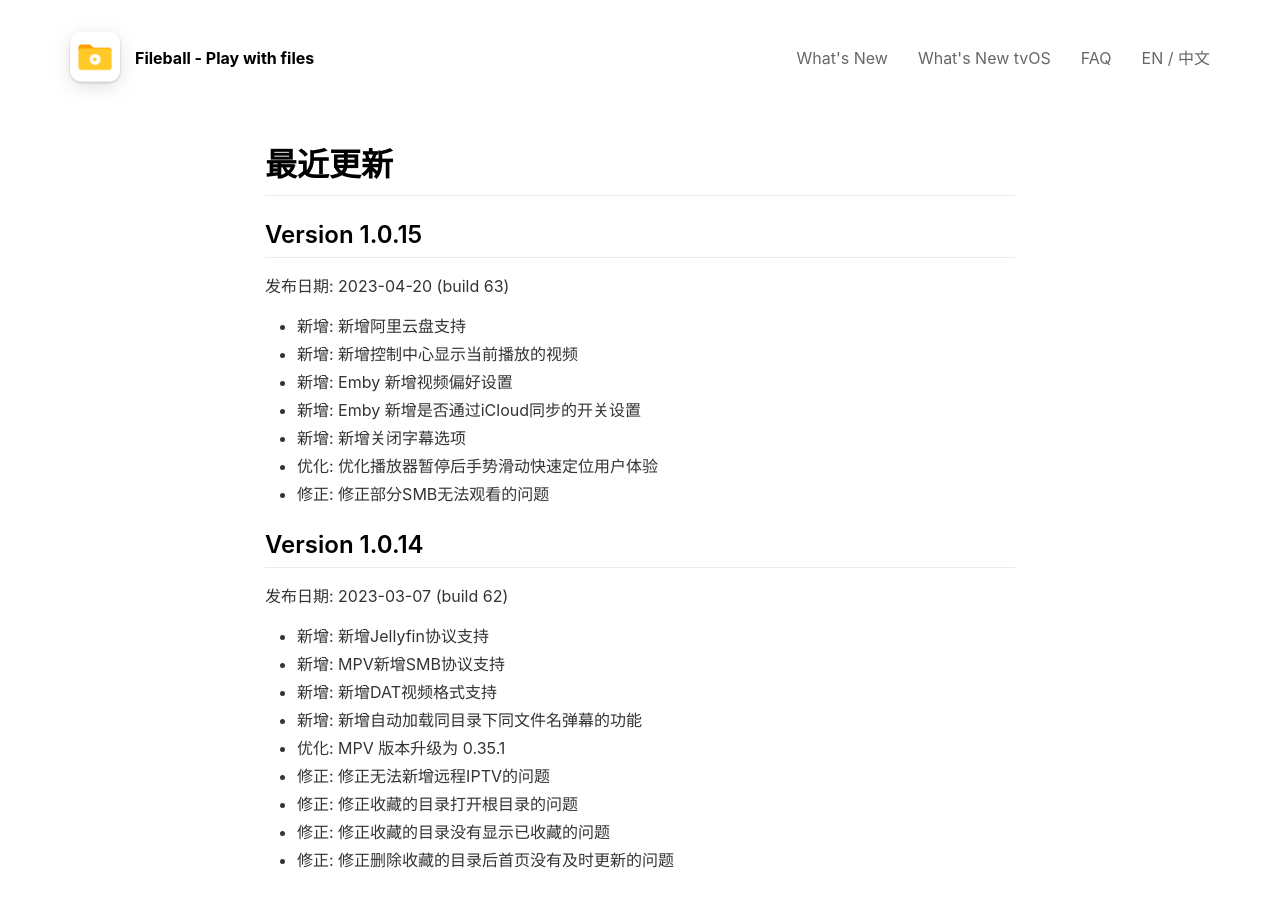
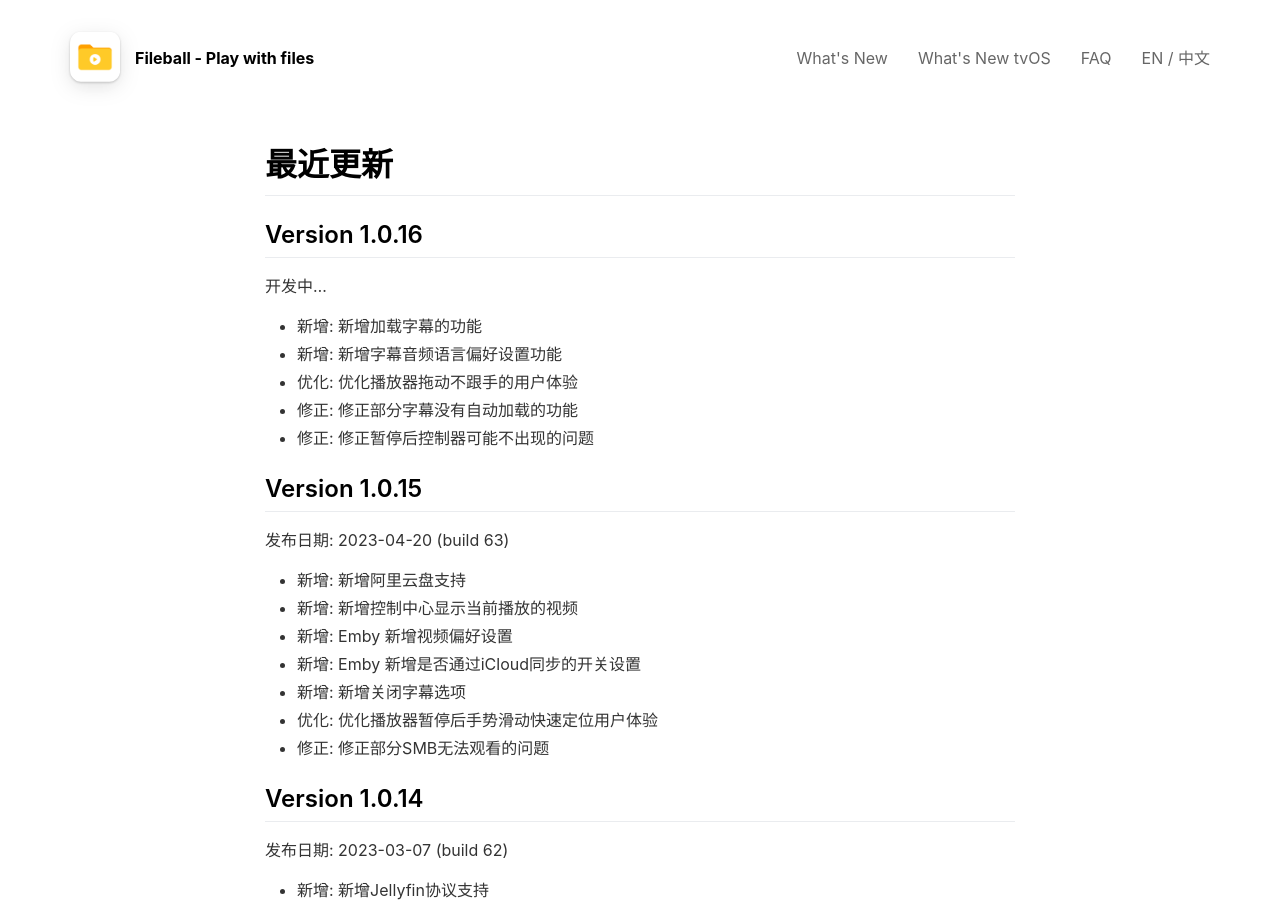
Before and after one commit to alexiscn/fileball.app, a Jekyll site: the page built from _pages/cn/changelog_tv.md, in a window 1280 px wide and 900 px high. Built offline with Jekyll 4.4.1, drawn with Linux system fonts in a browser that asks for light colours; nearby versions of some CDN libraries.

Commit message:
update changelog

```diff
--- a/_pages/cn/changelog_tv.md
+++ b/_pages/cn/changelog_tv.md
@@ -7,6 +7,17 @@ locale: cn
 ---
 
 # 最近更新
+
+## **Version 1.0.16**
+
+开发中...
+
+- 新增: 新增加载字幕的功能
+- 新增: 新增字幕音频语言偏好设置功能
+- 优化: 优化播放器拖动不跟手的用户体验
+- 修正: 修正部分字幕没有自动加载的功能
+- 修正: 修正暂停后控制器可能不出现的问题
+
 
 ## **Version 1.0.15**
 
```
Also changed, not shown: _pages/changelog.md (+8 -0 lines), _pages/changlog_tv.md (+10 -0 lines), _pages/cn/changelog.md (+8 -0 lines).
